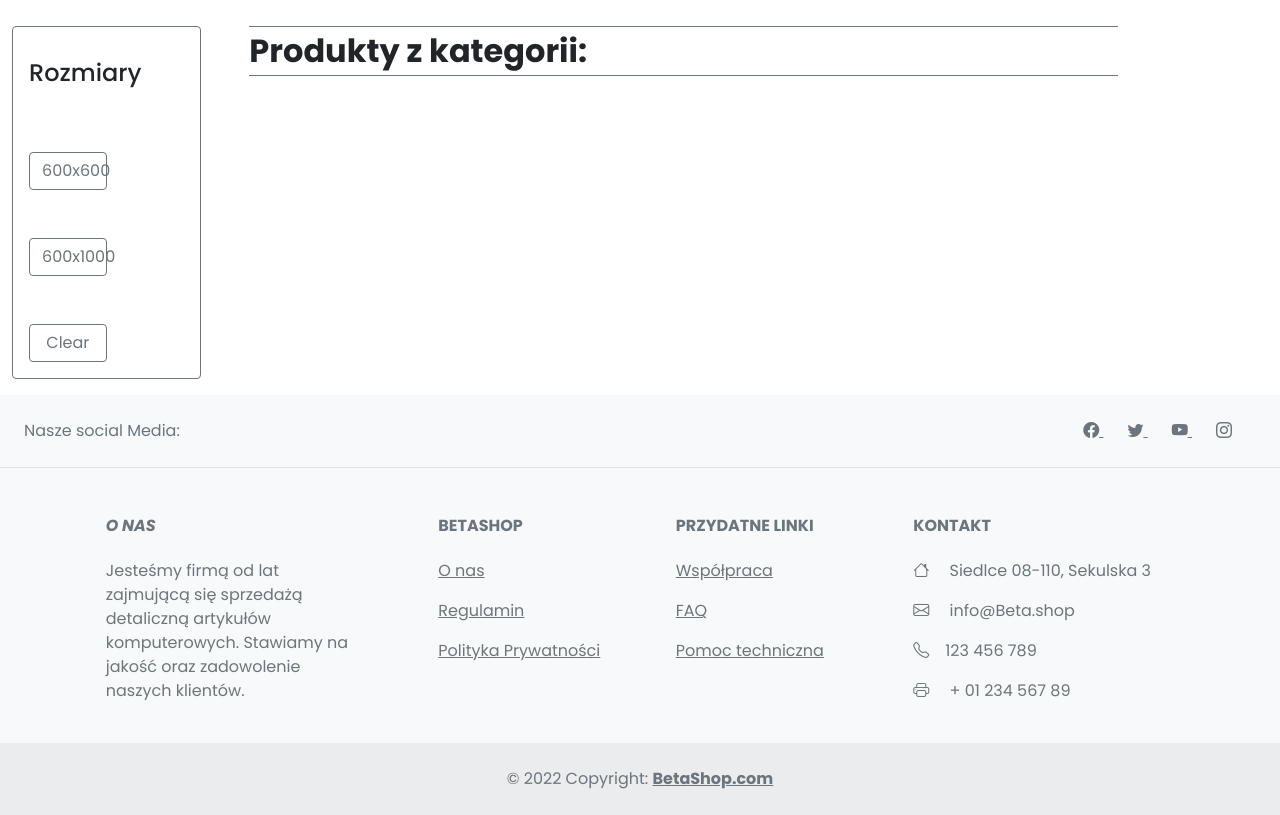
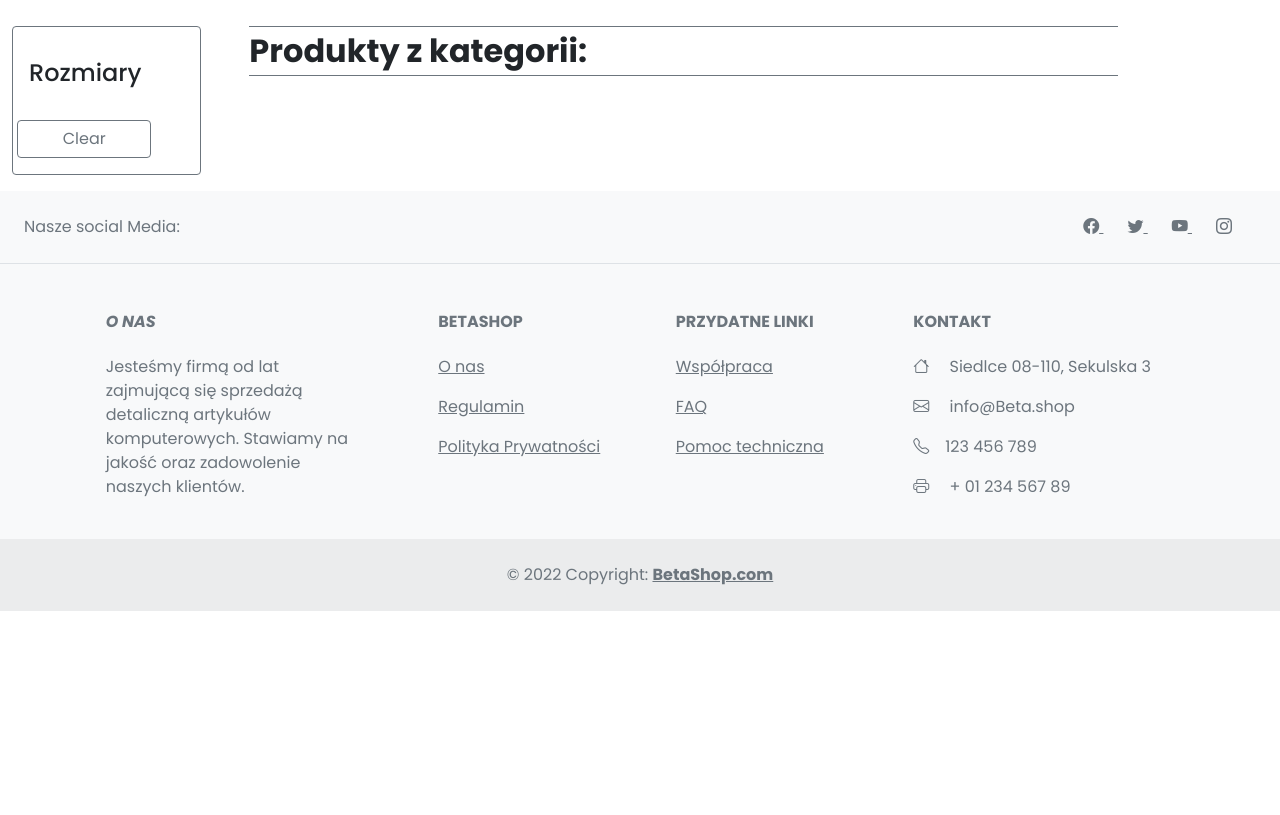
Before and after one commit to MateuszNaumiuk/Store, a PHP site: page /strona_kategorii.php in a window 1280 px wide. Shown: the part 86-901 px from the top of the page. After the commit the page ends 697 px from the top, so only its background shows below. Run offline with PHP 8.4, Linux system fonts and the light colour scheme; data that the repository does not hold is empty.

Commit message:
On branch main

```diff
--- a/strona_kategorii.php
+++ b/strona_kategorii.php
@@ -37,10 +37,16 @@
 					<ul class="list-group px-3 py-3 border border-secondary rounded">
 						<h3 class="h4 my-3">Rozmiary</h3>
 						<div class="row">
+							<?php
+							$zapytanie = $conn->query("SELECT DISTINCT width, height FROM pictures");
+							while ($row = $zapytanie->fetch()) {
+							?>
 								<form method="POST">
-								<button class="btn btn-outline-secondary w-50 mt-5" type="submit" name="600px">600x600</button>
-								<button class="btn btn-outline-secondary w-50 mt-5" type="submit" name="1000px">600x1000</button>
-								<button class="btn btn-outline-secondary w-50 mt-5" type="submit" name="clear">Clear</button>
+									<button class="btn btn-outline-secondary w-75 mt-1" type="submit" name="<?= $row['width'] ?>"><?= $row['width'] . " x " . $row['height']; ?></button>
+								<?php
+							}
+								?>
+								<button class="btn btn-outline-secondary w-75 mt-3" type="submit" name="clear">Clear</button>
 								</form>
 						</div>
 						</form>
@@ -52,39 +58,13 @@
 							<p class="border-bottom border-secondary fw-bold " style="font-size:2.5vw">Produkty z kategorii:</p>
 							<div class="row">
 								<?php
-								if(isset($_POST['600px']))
-								{
-
-									$zapytanie = $conn->query("SELECT * FROM pictures where width = 600");
+								$zapytanie = $conn->query("SELECT  * FROM pictures");
 								while ($row = $zapytanie->fetch()) {
-									?>
-										<div class="col-sm-4 col-xl-2 mb-5 text-center">
-											<a href="strona_produktu.php?id=<?= $row['picture_id'] ?>">
-												<img src="<?= $row['image_path'] ?>" class="card-img-top" style="max-height: 10em; border-radius:1em;" alt="<?= $row['image_path'] ?>">
-												<a style="font-size: 1em; font-width: bold;"><?= $row['pic_name']; ?></a>
-												<p><?= $row['price'] ?> zl</p>
-											</a>
-										</div>
-									<?php
+									if (isset($_POST[$row['width']])) {
+										echo $_POST[$row['width']];
+										$zapytanie = $conn->query("SELECT DISTINCT * FROM pictures WHERE 'width' = $test");
 									}
-
-								}	else if(isset($_POST['1000px'])) {
-
-									$zapytanie = $conn->query("SELECT * FROM pictures where width = 1000");
-								while ($row = $zapytanie->fetch()) {
-								?>
-									<div class="col-sm-4 col-xl-2 mb-5 text-center">
-										<a href="strona_produktu.php?id=<?= $row['picture_id'] ?>">
-											<img src="<?= $row['image_path'] ?>" class="card-img-top" style="max-height: 10em; border-radius:1em;" alt="<?= $row['image_path'] ?>">
-											<a style="font-size: 1em; font-width: bold;"><?= $row['pic_name']; ?></a>
-											<p><?= $row['price'] ?> zl</p>
-										</a>
-									</div>
-								<?php
-								}
-								} else if(isset($_POST['clear'])) {
-									$zapytanie = $conn->query("SELECT * FROM pictures");
-								while ($row = $zapytanie->fetch()) {
+									if (isset($_POST['clear'])) {
 								?>
 										<div class="col-sm-4 col-xl-2 mb-5 text-center">
 											<a href="strona_produktu.php?id=<?= $row['picture_id'] ?>">
```
Lines whose indentation alone changed are shown as unchanged.
